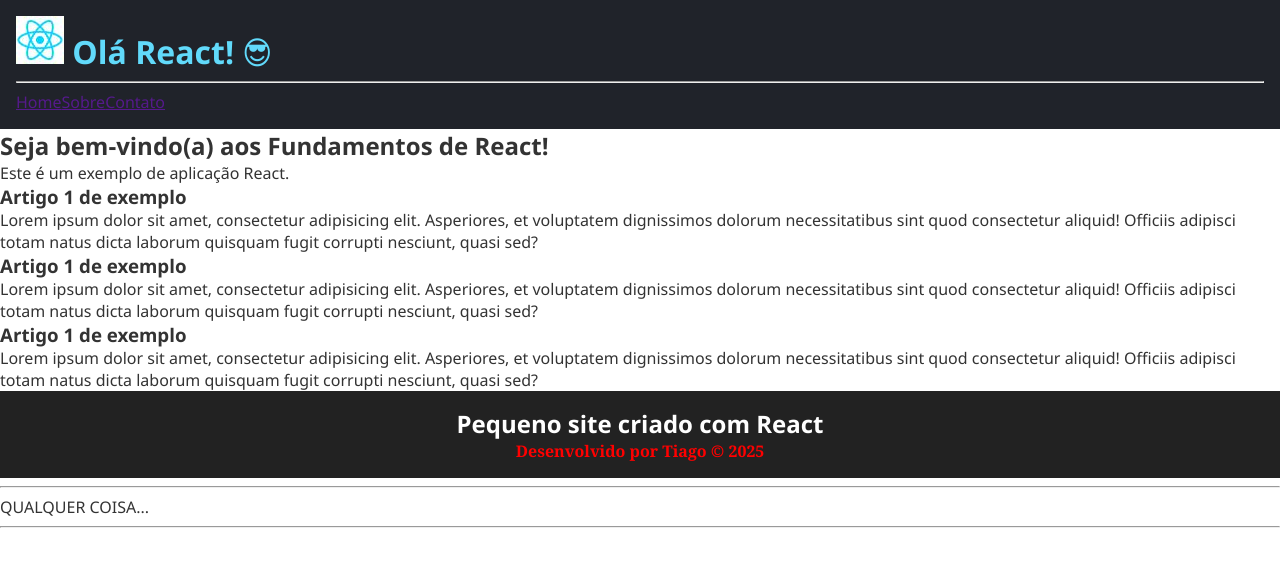
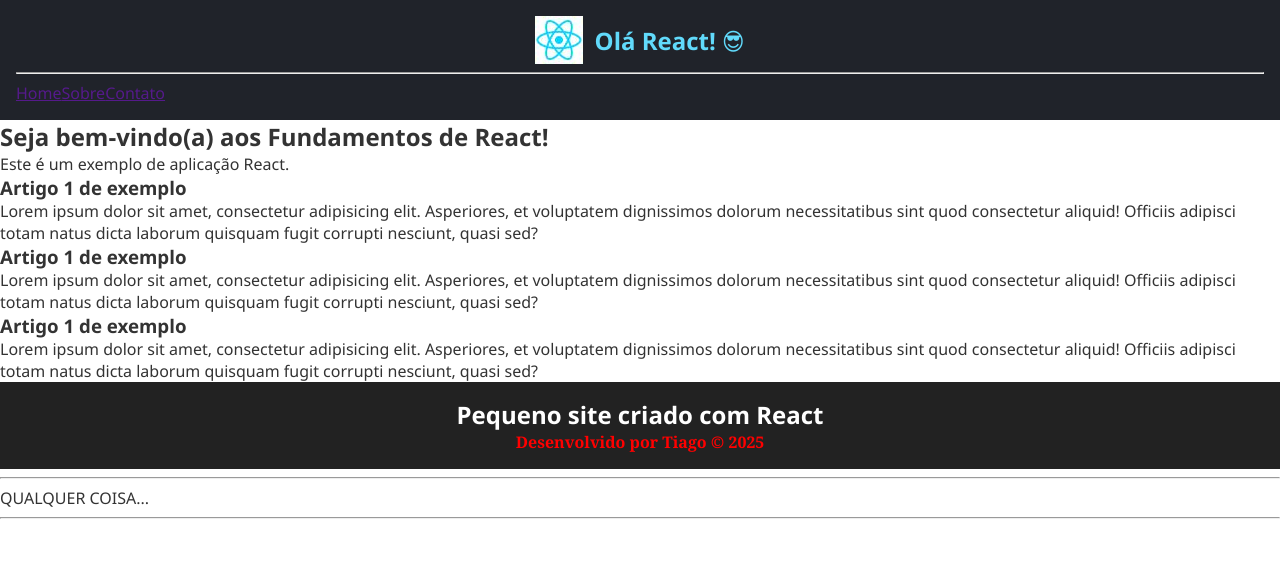
Before and after one commit to lucax13/react-fundamentos, a React (Vite) app: page / in a window 1280 px wide. Shown: the top 566 px of the page. Built offline with nearby package versions, Linux system fonts and the light colour scheme.

Commit message:
cabecalho

```diff
--- a/src/components/Cabecalho.module.css
+++ b/src/components/Cabecalho.module.css
@@ -3,3 +3,16 @@
   color: #61dafb;
   padding: 1rem;
 }
+
+.logo {
+  vertical-align: middle;
+  margin-right: 0.2rem;
+}
+
+.titulo {
+  display: flex;
+  align-items: center;
+  justify-content: center;
+  gap: 0.5rem;
+  font-size: 1.5rem;
+}
--- a/src/components/Cabecalho.tsx
+++ b/src/components/Cabecalho.tsx
@@ -5,8 +5,8 @@
 export default function Cabecalho() {
   return (
     <header className={estilos.topo}>
-      <h1>
-        <img src={logo} alt="" /> Olá React! 😎
+      <h1 className={estilos.titulo}>
+        <img className={estilos.logo} src={logo} alt="" /> Olá React! 😎
       </h1>
       <hr />
       <Menu />
```
